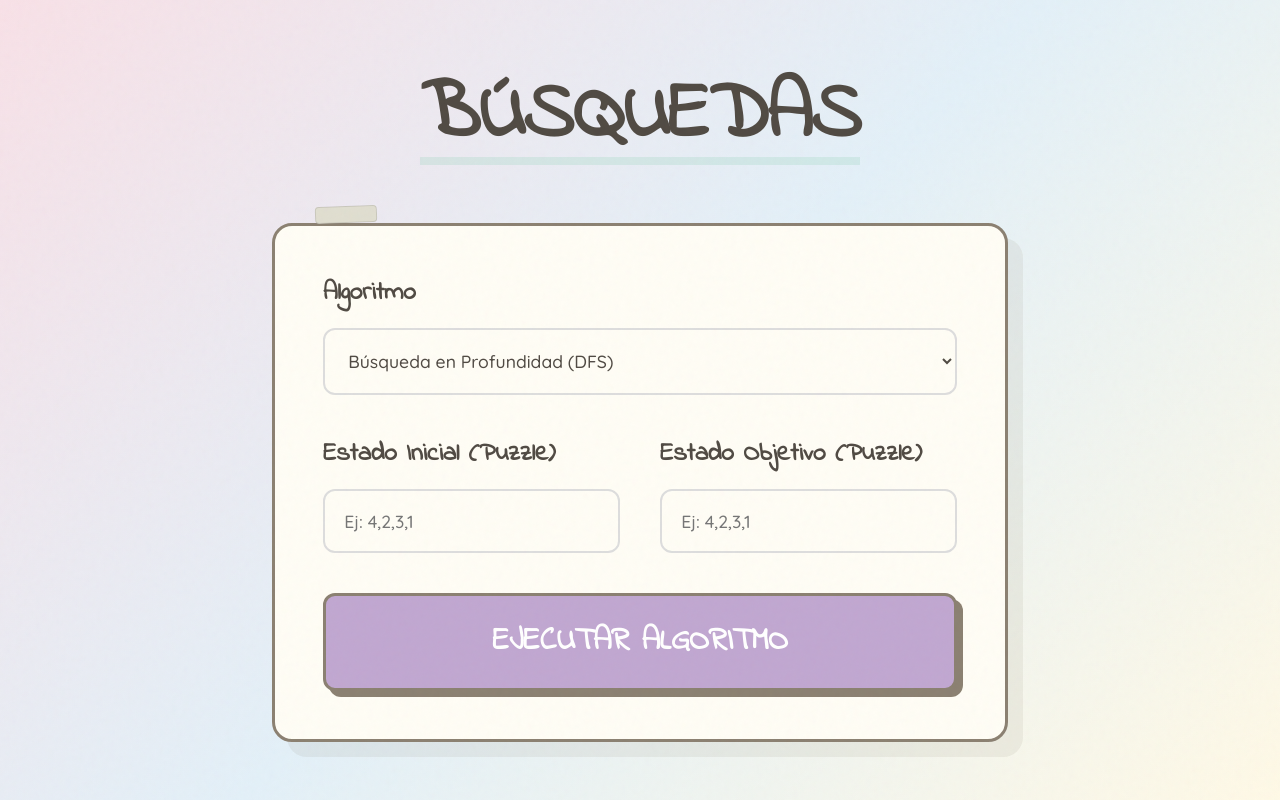
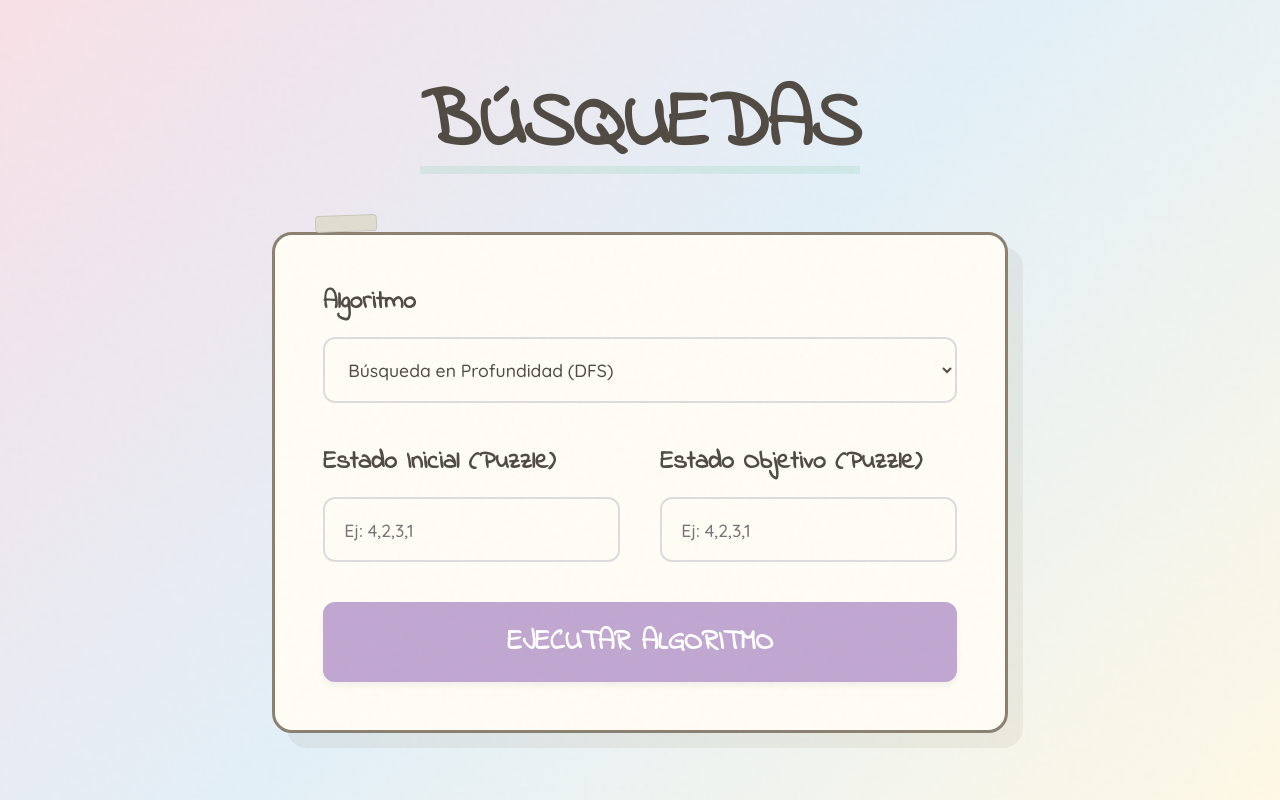
Before and after one commit to CAMCDI/busquedas, a Flask app: page / in a window 1280 px wide. Run offline with Flask 3, Linux system fonts and the light colour scheme.

Commit message:
Simplify button design and add auto-scroll to results

```diff
--- a/static/css/styles.css
+++ b/static/css/styles.css
@@ -151,28 +151,27 @@ input:focus {
 
 .solve-btn {
     width: 100%;
-    padding: 1.4rem;
+    padding: 1.2rem;
     background: var(--primary);
     color: white;
-    border: 3px solid var(--border-sketch);
+    border: none;
     border-radius: 12px;
     font-family: 'Indie Flower', cursive;
-    font-size: 2rem;
+    font-size: 1.8rem;
     font-weight: 700;
     cursor: pointer;
     transition: all 0.2s ease;
-    box-shadow: 6px 6px 0px var(--border-sketch);
+    box-shadow: 0 4px 6px rgba(0, 0, 0, 0.05);
 }
 
 .solve-btn:hover {
-    transform: translate(-2px, -2px);
-    box-shadow: 8px 8px 0px var(--border-sketch);
+    transform: translateY(-2px);
+    box-shadow: 0 6px 12px rgba(0, 0, 0, 0.1);
     filter: brightness(1.05);
 }
 
 .solve-btn:active {
-    transform: translate(2px, 2px);
-    box-shadow: 0px 0px 0px var(--border-sketch);
+    transform: translateY(0);
 }
 
 .results-content {
--- a/static/js/main.js
+++ b/static/js/main.js
@@ -135,6 +135,9 @@ document.addEventListener('DOMContentLoaded', () => {
             }
 
             renderResults(data);
+
+            // Auto-scroll a los resultados
+            resultsContent.scrollIntoView({ behavior: 'smooth' });
         } catch (err) {
             showError(err.message);
         } finally {
```
